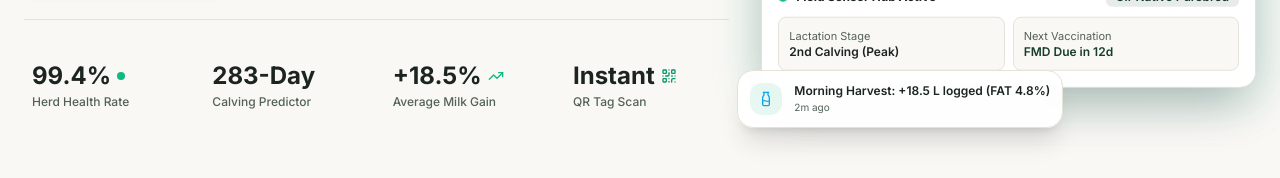
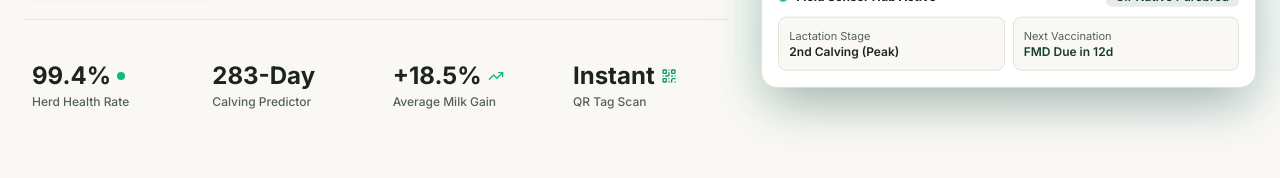
Before and after one commit to Mohan4548/Cattle_Management_system, a React (Vite) app in the folder frontend/: page / in a window 1280 px wide. Shown: the part 565-743 px from the top of the page. Built offline with nearby package versions, Linux system fonts and the light colour scheme; no server answers.

Commit message:
Remove misaligned floating toast badge at bottom of hero card for clean alignment

```diff
--- a/frontend/src/pages/Landing.tsx
+++ b/frontend/src/pages/Landing.tsx
@@ -67,13 +67,7 @@ const TICKER_ITEMS = [
   '📊 Automated Feed-to-Milk Margin Tracker',
 ];
 
-/* ── Real-Time Simulated Alerts ── */
-const LIVE_ALERTS = [
-  { icon: Scan, text: 'Ear Tag #CAT-2026-0891 verified', time: 'Just now', color: 'text-emerald-500' },
-  { icon: Milk, text: 'Morning Harvest: +18.5 L logged (FAT 4.8%)', time: '2m ago', color: 'text-sky-500' },
-  { icon: Heart, text: 'Gestation Milestone: Day 142 of 283', time: '6m ago', color: 'text-rose-500' },
-  { icon: Stethoscope, text: 'Dr. Sharma completed Batch Deworming', time: '14m ago', color: 'text-amber-500' },
-];
+
 
 /* ── Features List ── */
 const FEATURES = [
@@ -296,15 +290,7 @@ export const Landing: React.FC = () => {
   const [expandedFaq, setExpandedFaq] = useState<number | null>(null);
   const [herdSize, setHerdSize] = useState<number>(20);
   const [simulatedScanActive, setSimulatedScanActive] = useState<boolean>(false);
-  const [currentAlertIndex, setCurrentAlertIndex] = useState<number>(0);
 
-  /* Cycle live notifications every 4 seconds */
-  useEffect(() => {
-    const timer = setInterval(() => {
-      setCurrentAlertIndex((prev) => (prev + 1) % LIVE_ALERTS.length);
-    }, 4000);
-    return () => clearInterval(timer);
-  }, []);
 
   const triggerSimulatedScan = () => {
     setSimulatedScanActive(true);
@@ -692,36 +678,6 @@ export const Landing: React.FC = () => {
                 </div>
               </div>
             </motion.div>
-
-            {/* Simulated Live Toast Alert Stream (Cycling in bottom-left corner) */}
-            <div className="absolute -bottom-8 -left-6 z-30 hidden sm:block">
-              <AnimatePresence mode="wait">
-                <motion.div
-                  key={currentAlertIndex}
-                  initial={{ opacity: 0, y: 14, scale: 0.95 }}
-                  animate={{ opacity: 1, y: 0, scale: 1 }}
-                  exit={{ opacity: 0, y: -14, scale: 0.95 }}
-                  transition={{ duration: 0.35 }}
-                  className="bg-white/95 dark:bg-[#101A14]/95 backdrop-blur-md border border-[#E5E2D7] dark:border-slate-700/80 rounded-2xl p-3 shadow-xl flex items-center gap-3 text-xs"
-                >
-                  {(() => {
-                    const item = LIVE_ALERTS[currentAlertIndex];
-                    const AlertIcon = item.icon;
-                    return (
-                      <>
-                        <div className={`p-2 rounded-xl bg-emerald-500/10 ${item.color}`}>
-                          <AlertIcon className="w-4 h-4" />
-                        </div>
-                        <div>
-                          <div className="font-semibold text-[#1C2420] dark:text-white">{item.text}</div>
-                          <div className="text-[10px] text-[#526258] dark:text-slate-400">{item.time}</div>
-                        </div>
-                      </>
-                    );
-                  })()}
-                </motion.div>
-              </AnimatePresence>
-            </div>
           </motion.div>
         </div>
       </section>
```
